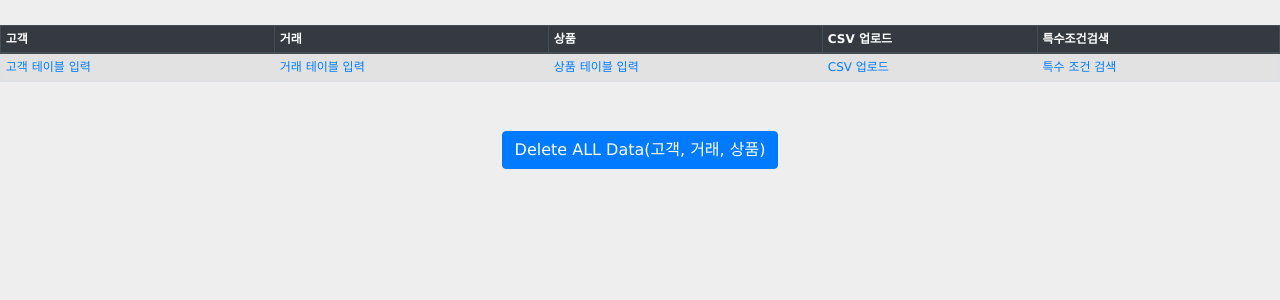
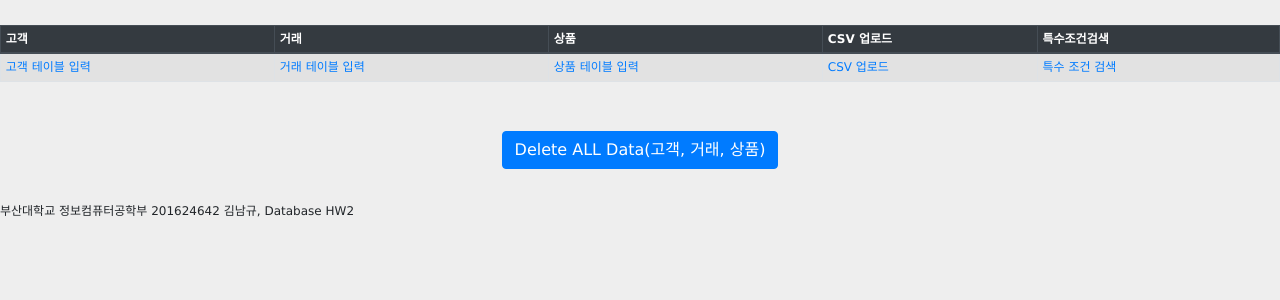
Before and after one commit to soicem/crudexample, a Django app: page / in a window 1280 px wide. Shown: the top 300 px of the page. Run offline with Django 3.2, Linux system fonts and the light colour scheme; some libraries are stand-ins or nearby versions.

Commit message:
이름 학번 기재

```diff
--- a/employee/templates/front.html
+++ b/employee/templates/front.html
@@ -42,5 +42,9 @@
 <br>
 <center><a href="/deleteAll" class="btn btn-primary">Delete ALL Data(고객, 거래, 상품)</a></center>
 
+<br>
+<br>
+<label>부산대학교 정보컴퓨터공학부 201624642 김남규, Database HW2</label>
+
 </body>
 </html>
```
